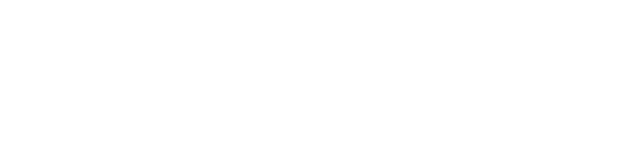
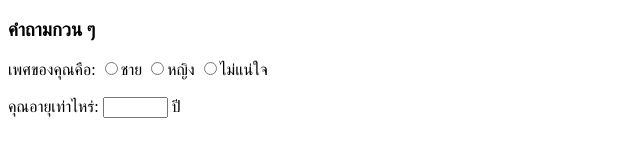
Before and after one commit to 64160100/88726064, a plain HTML site: page babyquiz/babyquiz.html in a window 1280 px wide. Shown: the whole page, without its empty margins (0-640 px from the left). Drawn offline with Linux system fonts and the light colour scheme.

Commit message:
Commit ครั้งที่ 2 (เพื่มหัวข้อ ชื่อ เพศ และอายุ)

```diff
--- a/babyquiz/babyquiz.html
+++ b/babyquiz/babyquiz.html
@@ -6,6 +6,17 @@
     <title>babyquiz</title>
 </head>
 <body>
-    <h3></h3>
+    <h3>คำถามกวน ๆ</h3>
+    <form method="post" action="https://angsila.cs.buu.ac.th/~wittawas/652/88726064/services/post.php">
+        <input type="hidden" name="stdcode" value="6416100">
+        <label for="sex">เพศของคุณคือ:</label>
+        <input type="radio" name="sex" id="sex" value="m">ชาย
+        <input type="radio" name="sex" id="sex" value="f">หญิง
+        <input type="radio" name="sex" id="sex" value="t">ไม่แน่ใจ
+        <br><br>
+        <label for="name">คุณอายุเท่าไหร่:
+        <input type="text" name="age" size="5" maxlength="3">
+        ปี</label>
+        <br><br>
 </body>
 </html>
```
